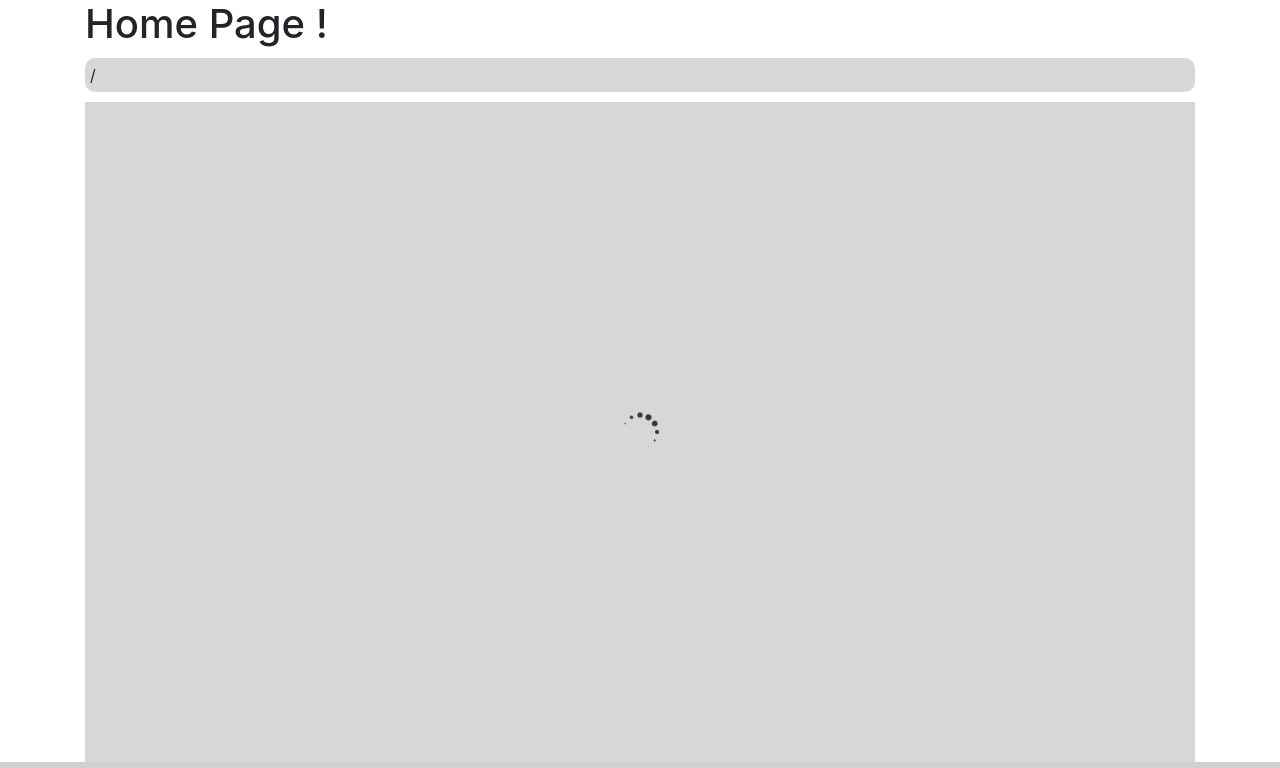
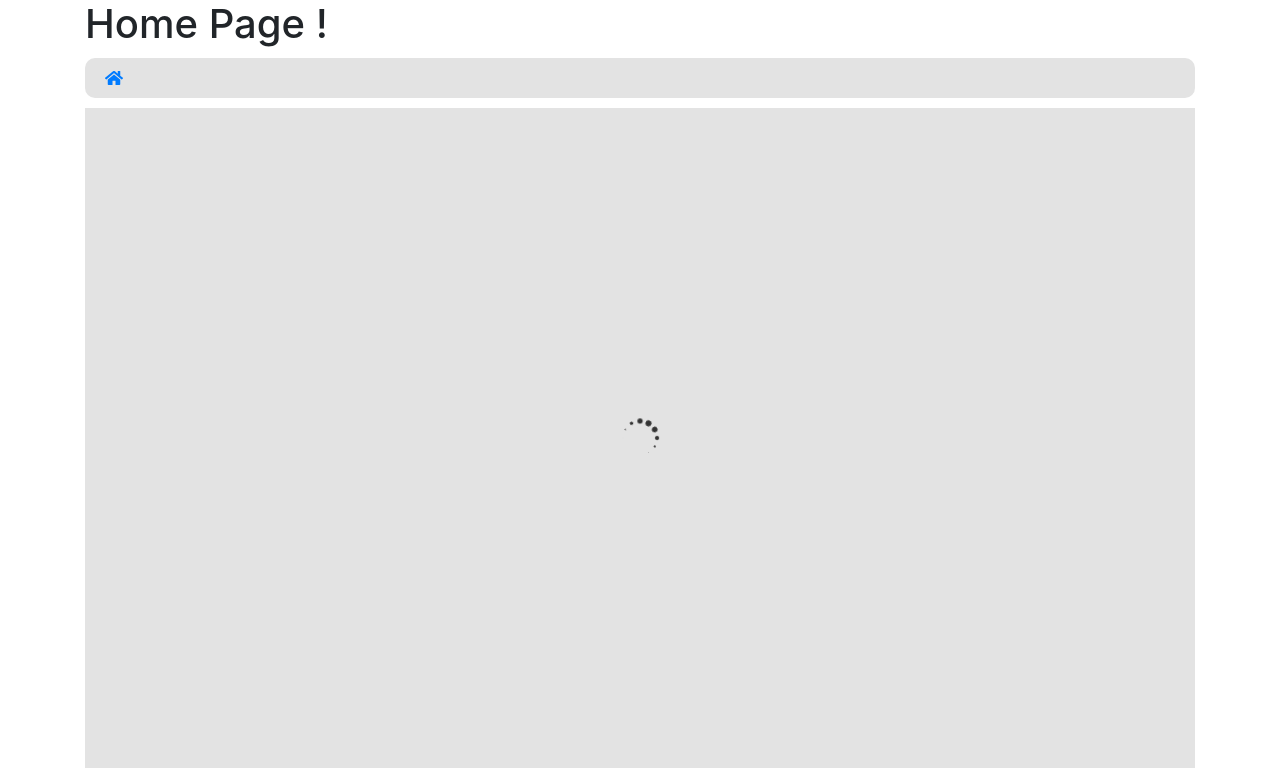
Before and after one commit to Dramelac/MegaSupload, a Django app: page / in a window 1280 px wide. Shown: the part 56-824 px from the top of the page. Run offline with Django 3.2, Linux system fonts and the light colour scheme; the visitor is signed in with stand-in values (Sample User, id 1); data that the repository does not hold is empty; some libraries are stand-ins or nearby versions.

Commit message:
add breadcrumb + fix selecting of file icons

```diff
--- a/static/css/main.css
+++ b/static/css/main.css
@@ -1,9 +1,9 @@
 [v-cloak] {
     display: none;
 }
-#fileApp {
+#filesContainer {
     padding: 20px;
-    background: #d7d7d7;
+    background: #e3e3e3;
     height: calc(100vh - 140px);
     min-height: 300px;
 }
@@ -17,8 +17,8 @@
     background: #005cbf;
 }
 #path {
-    padding: 5px;
-    background: #d7d7d7;
+    padding: 8px 20px;
+    background: #e3e3e3;
     margin: 10px 0 10px 0;
     border-radius: 10px;
 }
--- a/templates/index.html
+++ b/templates/index.html
@@ -4,8 +4,12 @@
 {% block body %}
     <h1>Home Page !</h1>
     {% if user.is_authenticated %}
-        <div id="path">/</div>
         <div id="fileApp">
+            <ol class="breadcrumb" id="path">
+                <li class="breadcrumb-item"><a href="#" v-on:click="openDir()"><i class="fas fa-home"></i></a></li>
+                <li class="breadcrumb-item" v-for="dir in paths" v-cloak v-show="dir.show"><a href="#" v-on:click="openDir(dir.id, dir.name)" >[[ dir.name ]]</a></li>
+            </ol>
+            <div id="filesContainer">
                 <div class="sk-circle" v-show="loader">
                     <div class="sk-circle1 sk-child"></div>
                     <div class="sk-circle2 sk-child"></div>
@@ -20,13 +24,14 @@
                     <div class="sk-circle11 sk-child"></div>
                     <div class="sk-circle12 sk-child"></div>
                 </div>
-            <div v-for="dir in directories" v-cloak class="directory" v-on:click="openDir(dir.id, dir.name)">
+                <div v-for="dir in directories" v-cloak class="directory" v-show="!loader" v-on:click="openDir(dir.id, dir.name)">
                     <i class="fas fa-lg fa-folder"></i>
                     <span>[[ dir.name ]]</span>
                 </div>
-            <div v-for="file in files" v-cloak class="file" v-on:click="fileClicked(file.id, file.directory_id)">
+                <div v-for="file in files" v-cloak class="file" v-show="!loader" v-on:click="fileClicked(file.id, file.directory_id)">
                     <i class="far fa-lg" :class="getFileIcon(file.type)"></i>
                     <span>[[ file.name ]]</span>
+                </div>
             </div>
         </div>
     {% endif %}
```
Also changed, not shown: static/js/app.js (+24 -9 lines). Lines whose indentation alone changed are shown as unchanged.
